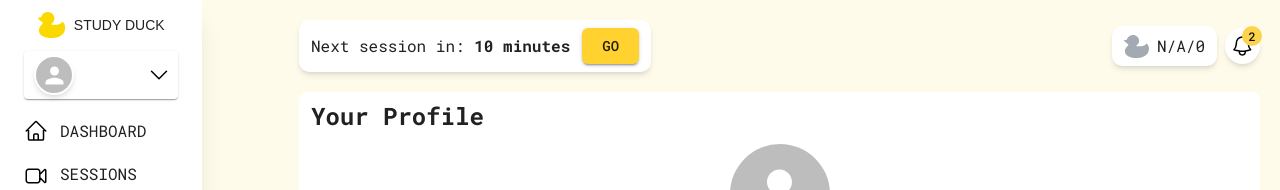
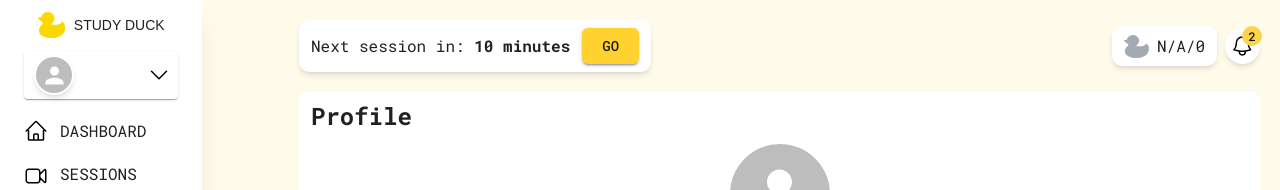
Before and after one commit to brovnie/study-duck, a Next.js app in the folder frontend/: page /dashboard/profile/1 in a window 1280 px wide. Shown: the top 190 px of the page. Built offline with nearby package versions, Linux system fonts and the light colour scheme; no server answers; a web font is replaced by a local one; what @mui/material-nextjs would draw is missing.

Commit message:
changed title of the page

```diff
--- a/frontend/src/app/dashboard/profile/[id]/page.tsx
+++ b/frontend/src/app/dashboard/profile/[id]/page.tsx
@@ -25,8 +25,8 @@ const ProfilePage = ({ params }: Props) => {
   return (
     <div className="w-full">
       <SectionContainer>
-        <h2 className="text-2xl font-bold">Your Profile</h2>
-        <UsersProfile />
+        <h2 className="text-2xl font-bold">Profile</h2>
+        <UsersProfile userId={id} />
       </SectionContainer>
       <SectionContainer>
         <Stats userId={id} />
```
